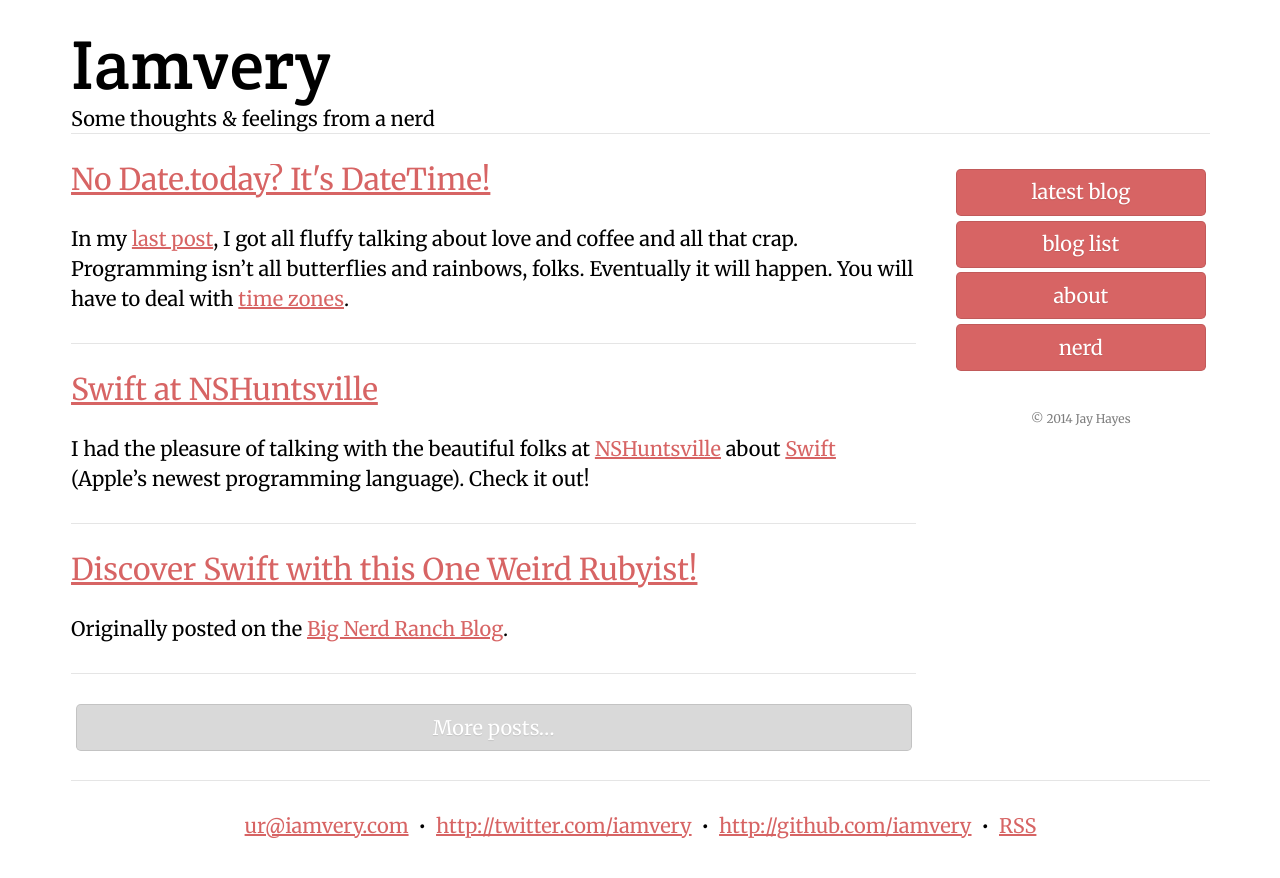
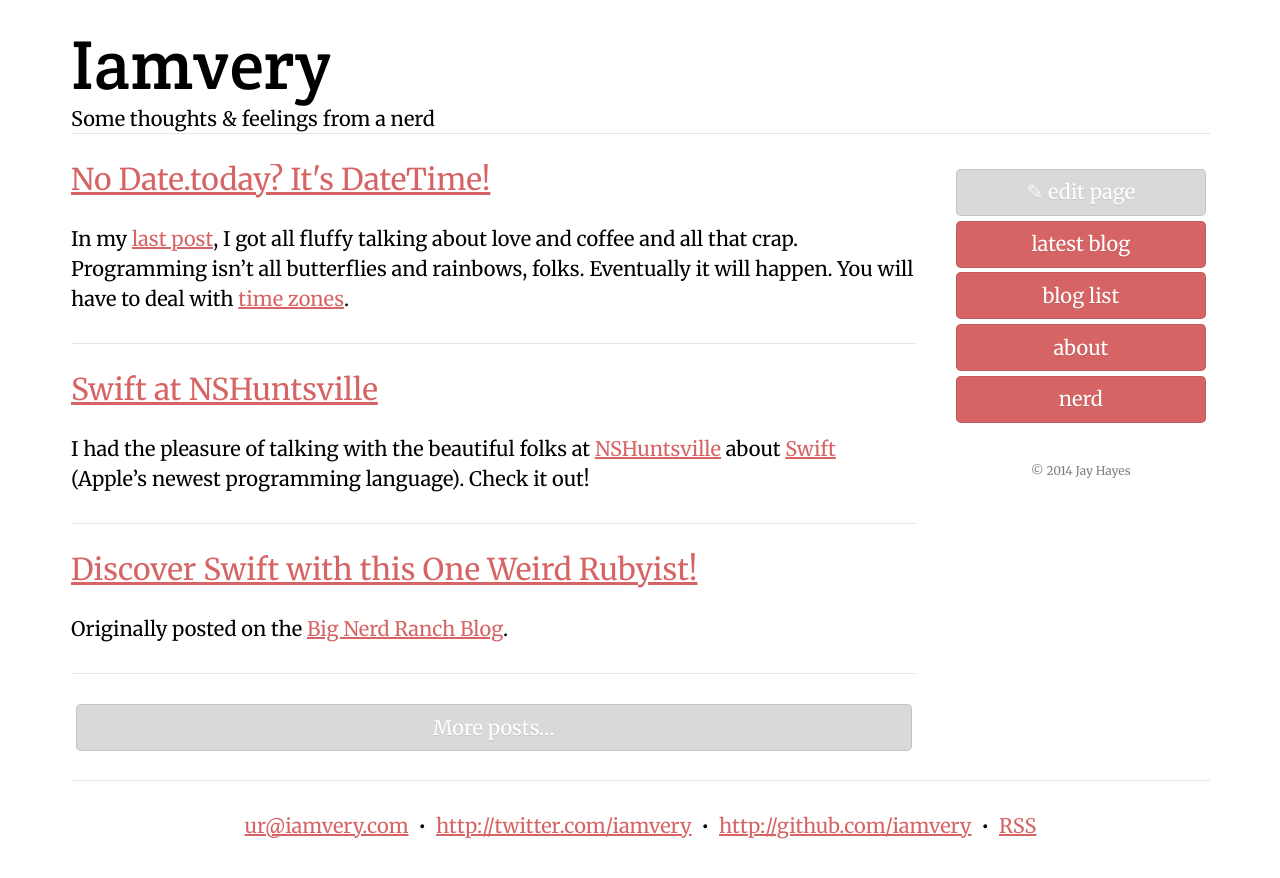
Before and after one commit to iamvery/iamvery.github.com, a Jekyll site: the page built from index.html, in a window 1280 px wide. Shown: the top 878 px of the page. Built offline with Jekyll 4.4.1, drawn with Linux system fonts in a browser that asks for light colours.

Commit message:
Add edit button to pages
* Fun idea that hooks into GH to allow anyone to provide quick edits to
  a page. Of course they will need to be submitted as PR via GH.

```diff
--- a/_layouts/default.html
+++ b/_layouts/default.html
@@ -33,6 +33,7 @@
         <div class="unit one-of-four">
           <nav>
             <ul class="nav">
+              <li><a class="button" href="https://github.com/iamvery/iamvery.github.com/edit/master/{{ page.path }}">✎ edit page</a></li>
               <li><a class="button red" href="{{ site.posts.first.url }}">latest blog</a></li>
               <li><a class="button red" href="/archive.html">blog list</a></li>
               <li><a class="button red" href="/about.html">about</a></li>
```
